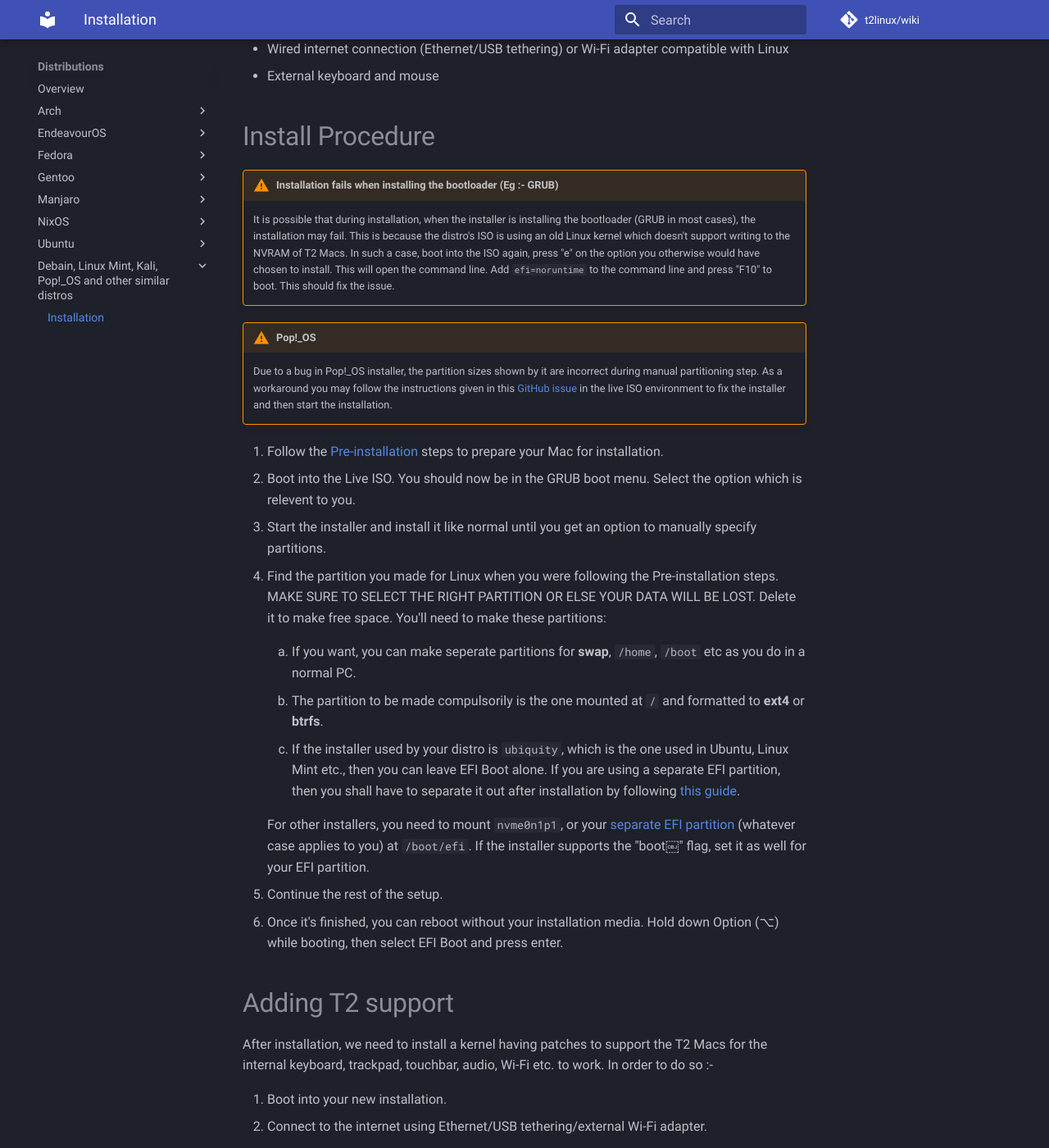
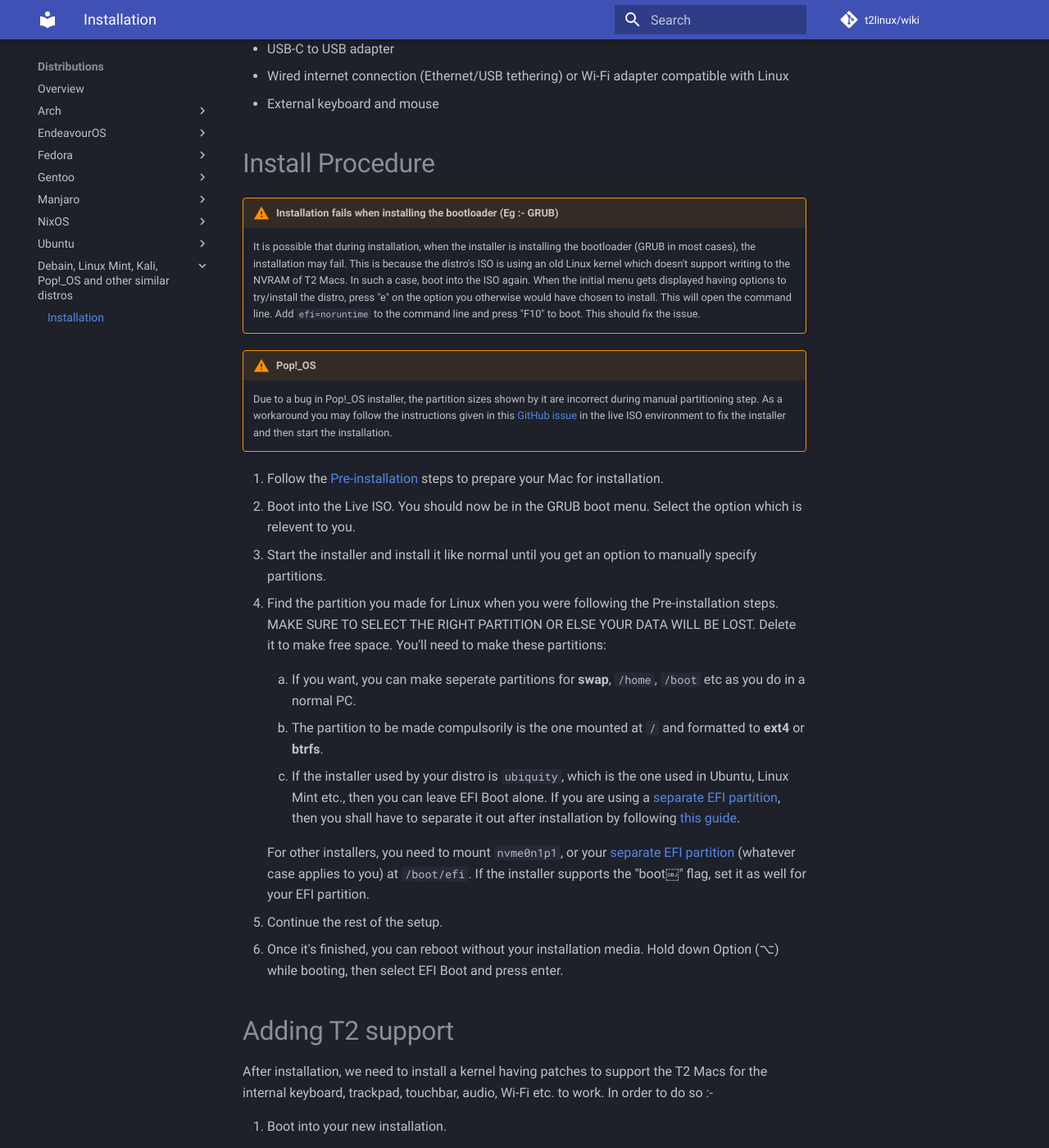
Before and after one commit to t2linux/wiki, an MkDocs documentation site: the page built from docs/distributions/debian/installation.md, in a window 1280 px wide and 1400 px high, scrolled down 677 px. Shown: the whole window at 82% size. Built offline with MkDocs 1.6.1 and Material for MkDocs 9.7.7, drawn with Linux system fonts in a browser that asks for light colours; comment, search, counter and statistics services are not loaded; part of the change alters nothing that is shown; some of the changed text lies outside the part shown.

Commit message:
Minor improvements

```diff
--- a/docs/distributions/debian/installation.md
+++ b/docs/distributions/debian/installation.md
@@ -10,6 +10,7 @@ Some popular distros include :-
 4. [Debian](https://www.debian.org/)
 5. [Zorin OS](https://zorin.com/)
 6. [Kali Linux](https://www.kali.org/)
+7. Other Ubuntu flavours like [Kubuntu](https://kubuntu.org/), [Ubuntu unity](https://ubuntuunity.org/) etc.
 
 # Hardware Requirements
 
@@ -20,7 +21,7 @@ Some popular distros include :-
 # Install Procedure
 
 !!! Warning "Installation fails when installing the bootloader (Eg :- GRUB)"
-    It is possible that during installation, when the installer is installing the bootloader (GRUB in most cases), the installation may fail. This is because the distro's ISO is using an old Linux kernel which doesn't support writing to the NVRAM of T2 Macs. In such a case, boot into the ISO again, press "e" on the option you otherwise would have chosen to install. This will open the command line. Add `efi=noruntime` to the command line and press "F10" to boot. This should fix the issue.
+    It is possible that during installation, when the installer is installing the bootloader (GRUB in most cases), the installation may fail. This is because the distro's ISO is using an old Linux kernel which doesn't support writing to the NVRAM of T2 Macs. In such a case, boot into the ISO again. When the initial menu gets displayed having options to try/install the distro, press "e" on the option you otherwise would have chosen to install. This will open the command line. Add `efi=noruntime` to the command line and press "F10" to boot. This should fix the issue.
 
 !!! Warning "Pop!_OS"
     Due to a bug in Pop!_OS installer, the partition sizes shown by it are incorrect during manual partitioning step. As a workaround you may follow the instructions given in this [GitHub issue](https://github.com/elementary/installer/issues/620) in the live ISO environment to fix the installer and then start the installation.
@@ -34,7 +35,7 @@ Some popular distros include :-
 
     2. The partition to be made compulsorily is the one mounted at `/` and formatted to **ext4** or **btrfs**.
 
-    3. If the installer used by your distro is `ubiquity`, which is the one used in Ubuntu, Linux Mint etc., then you can leave EFI Boot alone. If you are using a separate EFI partition, then you shall have to separate it out after installation by following [this guide](https://wiki.t2linux.org/guides/windows/#seperate-the-efi-partition-after-linux-is-installed).
+    3. If the installer used by your distro is `ubiquity`, which is the one used in Ubuntu, Linux Mint etc., then you can leave EFI Boot alone. If you are using a [separate EFI partition](https://wiki.t2linux.org/guides/windows/#using-seperate-efi-partitions), then you shall have to separate it out after installation by following [this guide](https://wiki.t2linux.org/guides/windows/#seperate-the-efi-partition-after-linux-is-installed).
 
        For other installers, you need to mount `nvme0n1p1`, or your [separate EFI partition](https://wiki.t2linux.org/guides/windows/#using-seperate-efi-partitions) (whatever case applies to you) at `/boot/efi`. If the installer supports the "boot￼" flag, set it as well for your EFI partition.
 
@@ -87,4 +88,4 @@ After installation, we need to install a kernel having patches to support the T2
 
 # Basic set up
 
-After installing the new kernel, follow the [Basic setup](https://wiki.t2linux.org/guides/postinstall/) guide. You shall mainly have to follow the [Add necessary kernel parameters](https://wiki.t2linux.org/guides/postinstall/#add-necessary-kernel-paramaters) and [Make modules load on boot](https://wiki.t2linux.org/guides/postinstall/#make-modules-load-on-boot) sections. Rest have been set up automatically by the kernel upgrade script.
+After installing the new kernel, follow the [Basic setup](https://wiki.t2linux.org/guides/postinstall/) guide. You shall mainly have to follow the [Add necessary kernel parameters](https://wiki.t2linux.org/guides/postinstall/#add-necessary-kernel-paramaters) and [Make modules load on boot](https://wiki.t2linux.org/guides/postinstall/#make-modules-load-on-boot) sections. If using disk encryption (LUKS), then follow the [Make modules load on early boot](https://wiki.t2linux.org/guides/postinstall/#make-modules-load-on-early-boot) section as well. Rest have been set up automatically by the kernel upgrade script.
```
